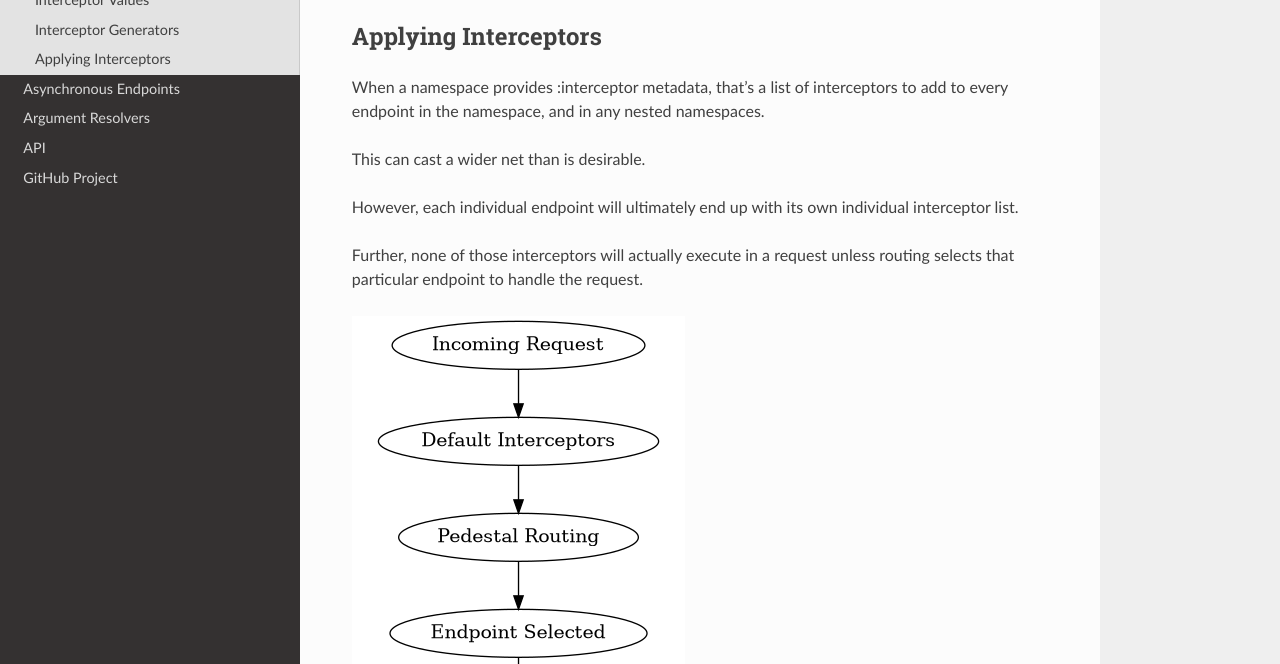
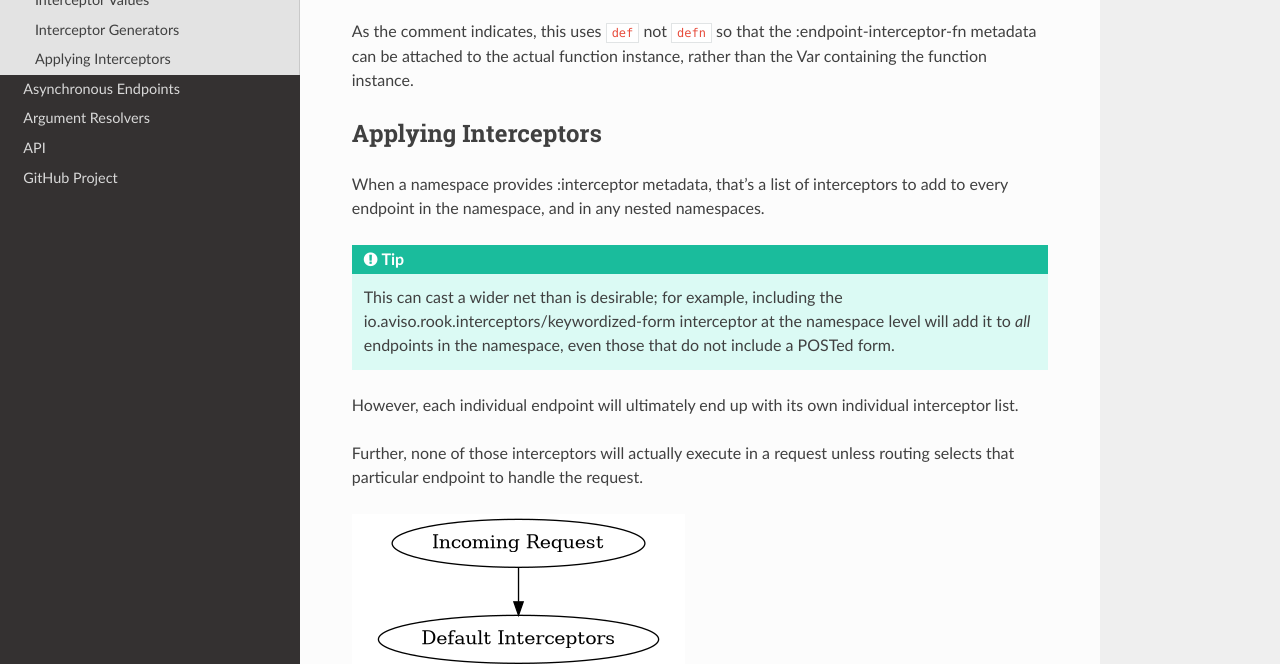
Before and after one commit to AvisoNovate/rook, a Sphinx documentation site: the page built from docs/interceptors.rst, in a window 1280 px wide and 900 px high, scrolled down 1385 px, cut to the strip 236-900 px from the top of the window. Built offline with Sphinx 7.4.7 and the Read the Docs theme 2.0.0, drawn with Linux system fonts in a browser that asks for light colours.

```diff
--- a/docs/interceptors.rst
+++ b/docs/interceptors.rst
@@ -62,7 +62,11 @@ Here's a more concrete example, part of Rook's test suite:
 
 .. literalinclude:: ../spec/sample/dynamic_interceptors.clj
    :language: clojure
+   :emphasize-lines: 7
 
+As the comment indicates, this uses ``def`` not ``defn`` so that the :endpoint-interceptor-fn
+metadata can be attached to the actual function instance, rather than the Var containing
+the function instance.
 
 Applying Interceptors
 ---------------------
@@ -70,7 +74,14 @@ Applying Interceptors
 When a namespace provides :interceptor metadata, that's a list of interceptors to add to every endpoint
 in the namespace, and in any nested namespaces.
 
-This can cast a wider net than is desirable.
+
+.. tip::
+
+   This can cast a wider net than is desirable; for example, including the
+   io.aviso.rook.interceptors/keywordized-form interceptor
+   at the namespace level will add it to `all` endpoints in the namespace,
+   even those that do not include a POSTed form.
+
 
 However, each individual endpoint will ultimately end up with its own individual interceptor list.
 
--- a/docs/nested.rst
+++ b/docs/nested.rst
@@ -3,7 +3,7 @@ Nested Namespaces
 
 Defining nested (that is, hierarchical) namespaces requires a smidgen of extra work.
 In the non-nested case, it is usually sufficient to just specify the namespace (as a symbol),
-but with nested namespaces, a map is used; this is a namespace definition.
+but with nested namespaces, a map is used; this is the full namespace definition.
 
 .. code-block:: clojure
 
@@ -40,7 +40,7 @@ These options flow as follows:
         nsmeta [label="outer namespace metadata"];
         nesteddef [label="nested namespace definition"];
         nestedmeta [label="nested namespace metadata"];
-        nestedfns [label="nested endpoint functions"];
+        nestedfns [label="nested endpoint function metadata"];
 
         fmeta [label="endpoint function metadata"];
 
```
Also changed, not shown: docs/arg-resolvers.rst (+20 -7 lines), docs/endpoints.rst (+11 -2 lines).
